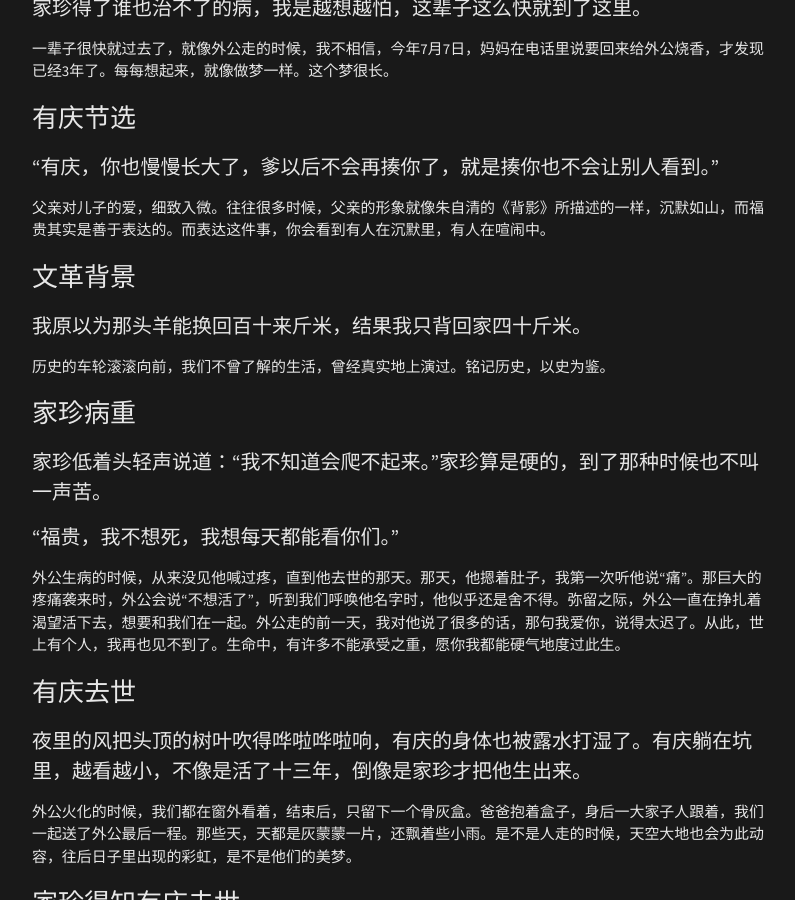
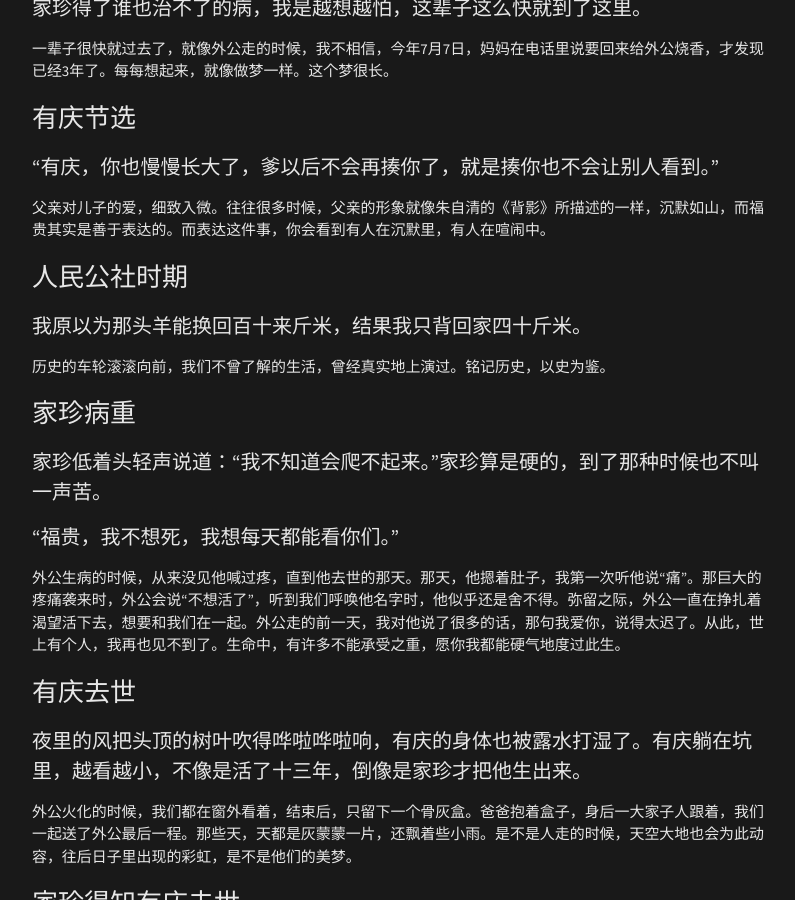
Before and after one commit to omsiel/omsiel.github.io, a Jekyll site: the page built from _posts/2019-05-18-活着.md, in a window 1280 px wide and 900 px high, scrolled down 1540 px. Shown: the whole window, without its empty margins (238-1033 px from the left). Built offline with Jekyll 4.4.1, drawn with Linux system fonts in a browser that asks for light colours; nearby versions of some CDN libraries.

Commit message:
修改文章

```diff
--- a/_posts/2019-05-18-活着.md
+++ b/_posts/2019-05-18-活着.md
@@ -48,7 +48,7 @@ categories: note
 
 ##### 父亲对儿子的爱，细致入微。往往很多时候，父亲的形象就像朱自清的《背影》所描述的一样，沉默如山，而福贵其实是善于表达的。而表达这件事，你会看到有人在沉默里，有人在喧闹中。
 
-### 文革背景
+### 人民公社时期
 
 #### 我原以为那头羊能换回百十来斤米，结果我只背回家四十斤米。
 
```
